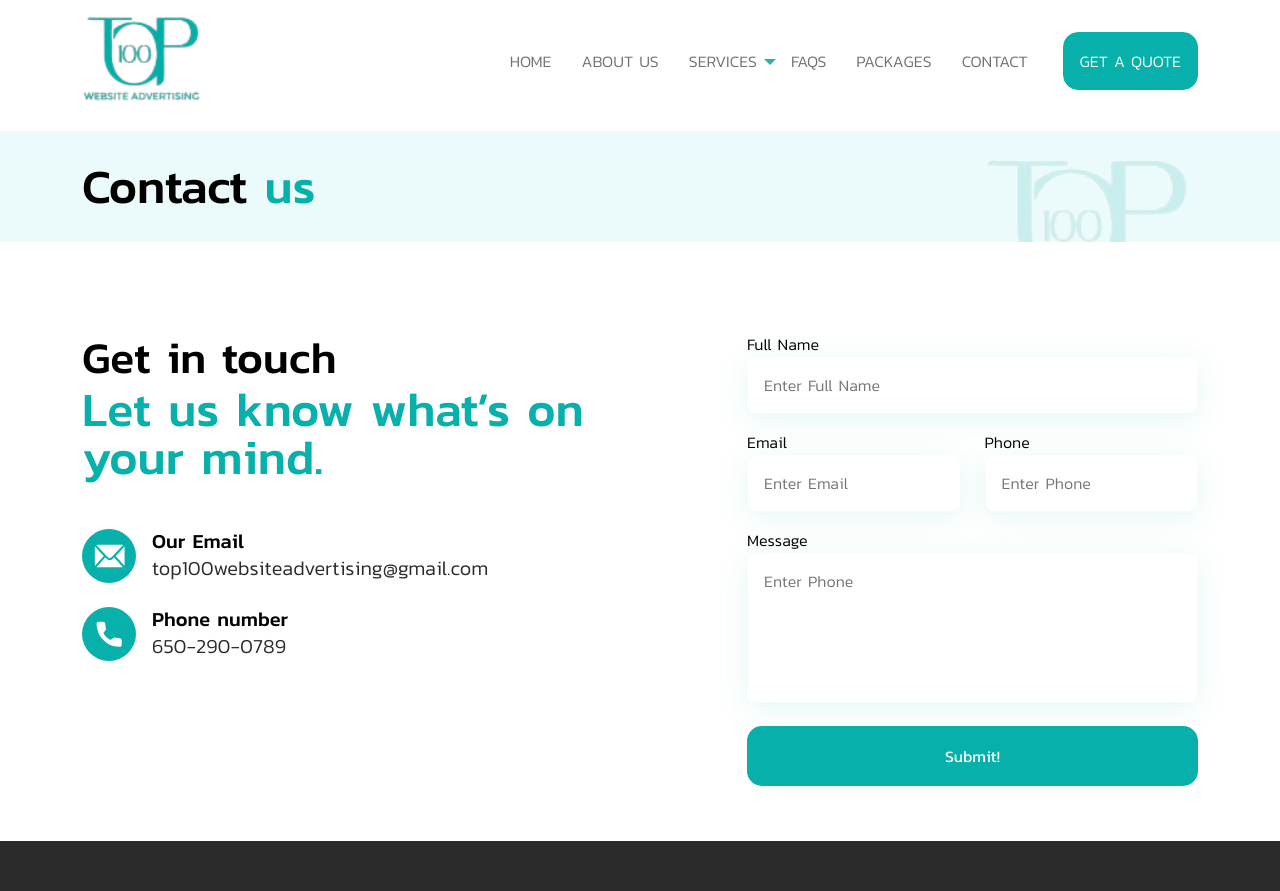
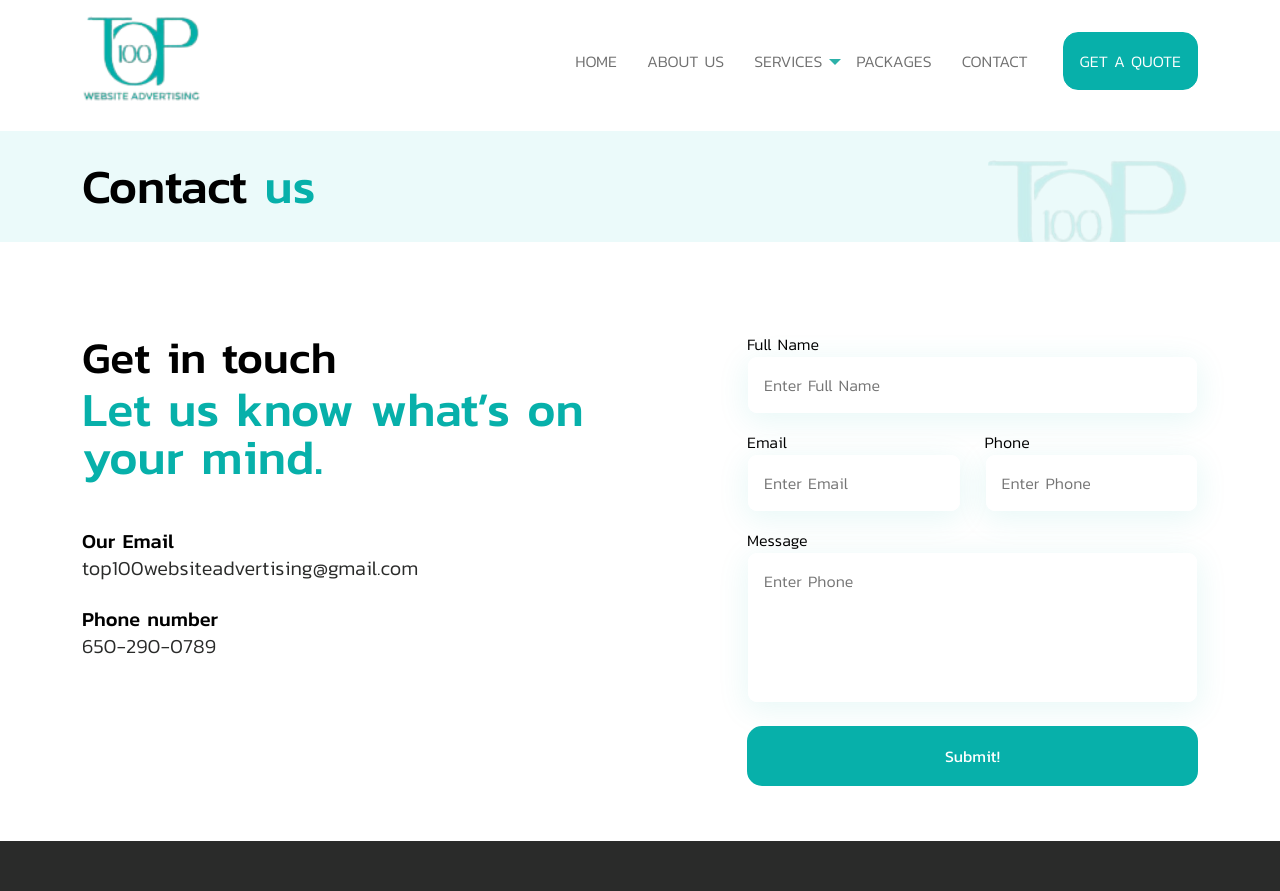
Before and after one commit to Ab-Qadir1998/top-100-web-UI, a React (Vite) app: page /contactus in a window 1280 px wide. Shown: the top 891 px of the page. Built offline with nearby package versions, Linux system fonts and the light colour scheme.

Commit message:
feedback points done

```diff
--- a/src/components/Layout/Footer.jsx
+++ b/src/components/Layout/Footer.jsx
@@ -62,7 +62,9 @@ const Footer = () => {
                 </div>
               </form> */}
 									<ul className="contact-info  footer-wrapper">
-									<li className="mb-2"><h4>Let's Connet</h4></li>
+										<li className="mb-2">
+											<h4>Let's Connect</h4>
+										</li>
 										{contactInfo?.map((info, i) => (
 											<li key={i}>
 												<a href={info?.link} className="para text-white ">
--- a/src/components/Layout/Header.jsx
+++ b/src/components/Layout/Header.jsx
@@ -7,7 +7,7 @@ const Header = () => {
 	const [menu, setMenu] = useState();
 	const toggleMenu = () => {
 		setMenu(!menu);
-  }
+	};
 	return (
 		<header className="without-login wow animate__animated animate__fadeInUp">
 			<div className="sec-header">
@@ -47,7 +47,7 @@ const Header = () => {
 										<li className="nav-item" key={i}>
 											<Link
 												className={`nav-link ${
-                          item?.className && item?.className
+													item?.className || item?.className
 												}`}
 												aria-current="page"
 												to={item?.link}
@@ -64,19 +64,22 @@ const Header = () => {
 													className={`nav-link dropdown-toggle ${
 														item?.className && item?.className
 													}`}
-
-
 												>
 													{item?.label}
 												</Link>
 												<button
-                         className="drop-icon dropdown-toggle " onClick={toggleMenu}></button>
+													className="drop-icon dropdown-toggle "
+													onClick={toggleMenu}
+												></button>
 											</span>
 											{item?.subItems && (
-                        <ul className={`dropdown-menu ${(menu) ? 'active' : ''}`}>
+												<ul className={`dropdown-menu ${menu ? "active" : ""}`}>
 													{item?.subItems?.map((subItem, i) => (
 														<li key={i}>
-                              <Link className="dropdown-item" to={subItem?.link}>
+															<Link
+																className="dropdown-item"
+																to={subItem?.link}
+															>
 																{subItem?.label}
 																<i className="fas fa-chevron-right"></i>
 															</Link>
@@ -85,7 +88,7 @@ const Header = () => {
 												</ul>
 											)}
 										</li>
-                  )
+									),
 								)}
 							</ul>
 						</div>
--- a/src/constants/data.js
+++ b/src/constants/data.js
@@ -1,4 +1,8 @@
-import { servicesImgOne, servicesImgThree, servicesImgTwo } from "./mediaConstants";
+import {
+	servicesImgOne,
+	servicesImgThree,
+	servicesImgTwo,
+} from "./mediaConstants";
 
 export const navItems = [
 	{
@@ -31,10 +35,10 @@ export const navItems = [
 			},
 		],
 	},
-  {
-    label: "FAQs",
-    link: "/faqs",
-  },
+	// {
+	//   label: "FAQs",
+	//   link: "/faqs",
+	// },
 	{
 		label: "Packages",
 		link: "/packages",
@@ -50,93 +54,98 @@ export const navItems = [
 	},
 ];
 
-
 export const footerLinks = [
 	{
-    label: 'Home',
-    link: '/'
+		label: "Home",
+		link: "/",
 	},
 	{
-    label: 'About Us',
-    link: '/about-us'
+		label: "About Us",
+		link: "/about-us",
+	},
+	// {
+	// 	label: "Faqs",
+	// 	link: "/faqs",
+	// },
+	{
+		label: "Packages",
+		link: "/packages",
 	},
 	{
-    label: 'Faqs',
-    link: '/faqs'
+		label: "Contact",
+		link: "/contactus",
 	},
 	{
-    label: 'Packages',
-    link: '/packages'
+		label: "Terms & Conditions",
+		link: "/terms-conditions",
 	},
 	{
-    label: 'Contact',
-    link: '/contactus'
+		label: "Privacy Policy",
+		link: "/privacy-policy",
+	},
+];
+
+export const contactInfo = [
+	{
+		label: "top100websiteadvertising@gmail.com",
+		link: "mailto: top100websiteadvertising@gmail.com",
 	},
 	{
-    label: 'Terms & Conditions',
-    link: '/terms-conditions'
+		label: "650-290-0789",
+		link: "tel: 650-290-0789",
 	},
-  {
-    label: 'Privacy Policy',
-    link: '/privacy-policy'
-  },
-]
-
-export const contactInfo = [
-
-  {
-    label: 'top100websiteadvertising@gmail.com',
-    link: 'mailto: top100websiteadvertising@gmail.com'
-  },
-  {
-    label: '650-290-0789',
-    link: 'tel: 650-290-0789'
-  },
-]
+];
 
 export const servicesCardData = [
 	{
 		img: servicesImgOne,
-    name: 'Website Advertising',
+		name: "Website Advertising",
 		para: "Our Mission is to be your unwavering partner on the journey to online success.",
 		id: "1",
-    slug: "advertising-website"
+		slug: "advertising-website",
 	},
 	{
 		img: servicesImgTwo,
-    name: 'Website Marketing',
+		name: "Website Marketing",
 		para: "Our Mission is to be your unwavering partner on the journey to online success.",
 		id: "2",
-    slug: "website-marketing"
+		slug: "website-marketing",
 	},
 	{
 		img: servicesImgThree,
-    name: 'Internet Advertising',
+		name: "Internet Advertising",
 		para: "Our Mission is to be your unwavering partner on the journey to online success.",
 		id: "3",
-    slug: "advertising-internet"
+		slug: "advertising-internet",
 	},
-]
+];
 
 export const testimonialsData = [
 	{
-    title: 'Game-Changer for Our Business',
-    review: 'Choosing Top 100 Website Advertising for SEO services was a game-changer for our business. Within weeks, our website traffic soared, and we started seeing a noticeable increase in inquiries. Their expertise in SEO is unmatched, and the results speak for themselves. Highly recommended!',
-    testimoni: "Victor Nolvasky, Owner of Victor's Limousine Service, Dallas Texas."
+		title: "Game-Changer for Our Business",
+		review:
+			"Choosing Top 100 Website Advertising for SEO services was a game-changer for our business. Within weeks, our website traffic soared, and we started seeing a noticeable increase in inquiries. Their expertise in SEO is unmatched, and the results speak for themselves. Highly recommended!",
+		testimoni:
+			"Victor Nolvasky, Owner of Victor's Limousine Service, Dallas Texas.",
 	},
 	{
-    title: 'Delivered on Their Promise',
-    review: 'We were skeptical about the claims of achieving top search engine rankings in 45 days, but Top 100 Website Advertising delivered on their promise. Our website now ranks on the first page, and our online visibility has never been better. Thank you for your exceptional SEO services!',
-    testimoni: "Tony Kootz, Owner of My Coach Leather, Union City California."
+		title: "Delivered on Their Promise",
+		review:
+			"We were skeptical about the claims of achieving top search engine rankings in 45 days, but Top 100 Website Advertising delivered on their promise. Our website now ranks on the first page, and our online visibility has never been better. Thank you for your exceptional SEO services!",
+		testimoni: "Tony Kootz, Owner of My Coach Leather, Union City California.",
 	},
 	{
-    title: 'Instrumental in Our Online Success',
-    review: 'Top 100 Website Advertising has been instrumental in our online success. Their tailored SEO strategies have not only boosted our  s visibility but also increased our revenue significantly. Their dedication, professionalism, and results-driven approach are truly commendable.',
-    testimoni: "Tracy Rogers, Owner of Candied Smoked Salmon, Klamath Falls, Oregon."
+		title: "Instrumental in Our Online Success",
+		review:
+			"Top 100 Website Advertising has been instrumental in our online success. Their tailored SEO strategies have not only boosted our  s visibility but also increased our revenue significantly. Their dedication, professionalism, and results-driven approach are truly commendable.",
+		testimoni:
+			"Tracy Rogers, Owner of Candied Smoked Salmon, Klamath Falls, Oregon.",
 	},
 	{
-    title: 'Game-Changer for Our Business',
-    review: 'Choosing Top 100 Website Advertising for SEO services was a game-changer for our business. Within weeks, our website traffic soared, and we started seeing a noticeable increase in inquiries. Their expertise in SEO is unmatched, and the results speak for themselves. Highly recommended!',
-    testimoni: "Frank Munoz, Member of Prezcotts Pop Rock Band, Modesto, California."
+		title: "Game-Changer for Our Business",
+		review:
+			"Choosing Top 100 Website Advertising for SEO services was a game-changer for our business. Within weeks, our website traffic soared, and we started seeing a noticeable increase in inquiries. Their expertise in SEO is unmatched, and the results speak for themselves. Highly recommended!",
+		testimoni:
+			"Frank Munoz, Member of Prezcotts Pop Rock Band, Modesto, California.",
 	},
-]
+];
--- a/src/sections/contactus/GetInTouchSec.jsx
+++ b/src/sections/contactus/GetInTouchSec.jsx
@@ -12,36 +12,57 @@ const GetInTouchSec = () => {
 							<div className="col-md-7 pe-lg-5 wow animate__animated animate__fadeInLeft animate__delay-1s">
 								<div className="countact-text pe-xxl-5">
 									<h3 class="level-2 mb-0">Get in touch</h3>
-                                    <h2 class="level-1 line-height-1 text-primary">Let us know what’s on your mind.</h2>
+									<h2 class="level-1 line-height-1 text-primary">
+										Let us know what’s on your mind.
+									</h2>
 									<div className="contact-info-list">
 										<div className="row mt-4">
 											<div className="     col-lg-12 mt-4 wow animate__animated animate__fadeInLeft animate__delay-1s">
 												<div className="single-info d-flex gap-3 align-items-center">
-                                                    <div className="icon d-flex align-items-center justify-content-center">
+													{/* <div className="icon d-flex align-items-center justify-content-center">
                                                         <svg width="31" height="24" viewBox="0 0 31 24" fill="none" xmlns="http://www.w3.org/2000/svg">
                                                             <path d="M2.28271 1.02041C2.7568 0.937867 3.12863 0.817799 3.50046 0.816548C11.6308 0.805291 19.7611 0.805291 27.8914 0.816548C28.2668 0.816548 28.6409 0.934115 29.0151 0.997901C29.0592 1.08295 29.1034 1.16675 29.1464 1.2518C28.9628 1.37187 28.749 1.45816 28.6014 1.61701C25.0121 5.44419 21.4297 9.27889 17.845 13.1111C16.3984 14.657 15.0028 14.6595 13.5608 13.1186C9.96336 9.27138 6.36589 5.42293 2.76958 1.57323C2.63479 1.4294 2.50698 1.27681 2.28271 1.02041Z" fill="white" />
                                                             <path d="M2.43628 23.1342C5.39931 19.8686 8.32981 16.6368 11.3416 13.3174C11.7483 13.7839 12.0888 14.2029 12.456 14.5919C14.4104 16.6668 16.9958 16.6643 18.9514 14.5844C19.3081 14.2041 19.6381 13.7952 20.0204 13.3537C23.0172 16.663 25.9546 19.9062 28.8933 23.1505C28.6376 23.193 28.2635 23.3093 27.8893 23.3106C19.7601 23.3206 11.6321 23.3206 3.50297 23.3106C3.12998 23.3093 2.75698 23.1893 2.43628 23.1342Z" fill="white" />
                                                             <path d="M1.01725 2.40747C4.04187 5.70811 6.98631 8.91994 9.85871 12.0542C6.99561 15.1798 4.04419 18.4029 1.01377 21.711C0.945211 21.237 0.837147 20.8343 0.835985 20.4315C0.824366 14.8508 0.824366 9.27014 0.835985 3.68945C0.837147 3.28672 0.947535 2.88524 1.01725 2.40747Z" fill="white" />
                                                             <path d="M30.3852 21.7148C27.3629 18.4154 24.4196 15.2035 21.5414 12.0617C24.3987 8.94246 27.3512 5.71811 30.384 2.40747C30.4537 2.88524 30.5629 3.28797 30.5641 3.6907C30.5757 9.2714 30.5757 14.8521 30.5641 20.4328C30.5629 20.8368 30.4537 21.2395 30.3852 21.7148Z" fill="white" />
                                                         </svg>
-                                                    </div>
+                                                    </div> */}
 													<div className="text-here">
 														<h6 className="level-5 mb-0">Our Email</h6>
-                                                        <a href="mailto: top100websiteadvertising@gmail.com" className="level-5 text-dark font-small" style={{wordWrap: "wrap"}}>top100websiteadvertising@gmail.com</a>
+														<a
+															href="mailto: top100websiteadvertising@gmail.com"
+															className="level-5 text-dark font-small"
+															style={{ wordWrap: "wrap" }}
+														>
+															top100websiteadvertising@gmail.com
+														</a>
 													</div>
 												</div>
 											</div>
 											<div className="     col-lg-12 mt-4 wow animate__animated animate__fadeInRight animate__delay-1s">
 												<div className="single-info d-flex gap-3 align-items-center">
-                                                    <div className="icon d-flex align-items-center justify-content-center">
-                                                        <svg width="26" height="26" viewBox="0 0 31 31" fill="none" xmlns="http://www.w3.org/2000/svg">
-                                                            <path d="M5.8816 0.847806C6.77784 0.847806 7.67524 0.837278 8.57148 0.850145C9.95561 0.870031 10.97 1.85964 11.0086 3.23409C11.0566 4.9735 11.2777 6.68367 11.8078 8.34705C12.1319 9.36824 11.9645 10.2701 11.2473 11.1158C10.4681 12.0353 9.76841 13.0249 9.06757 14.0074C8.95759 14.1619 8.93067 14.4894 9.01843 14.6567C10.8109 18.091 13.4423 20.6972 16.8693 22.494C17.0331 22.5793 17.3595 22.5384 17.5163 22.4249C18.5424 21.6845 19.5556 20.923 20.5478 20.1381C21.2627 19.5731 22.0396 19.4035 22.8995 19.6573C24.6639 20.1767 26.4552 20.4843 28.3004 20.5089C29.6389 20.5264 30.6474 21.5734 30.6603 22.9127C30.6778 24.7059 30.6732 26.4992 30.6626 28.2924C30.6544 29.7639 29.626 30.7992 28.1529 30.7839C21.8688 30.7196 16.2152 28.7919 11.2812 24.899C5.93893 20.6879 2.5681 15.2158 1.24832 8.54006C0.914865 6.85211 0.823603 5.10568 0.733512 3.38031C0.65512 1.87367 1.73154 0.860673 3.24906 0.848976C4.12657 0.843127 5.00409 0.847806 5.8816 0.847806Z" fill="white" />
+													{/* <div className="icon d-flex align-items-center justify-content-center">
+														<svg
+															width="26"
+															height="26"
+															viewBox="0 0 31 31"
+															fill="none"
+															xmlns="http://www.w3.org/2000/svg"
+														>
+															<path
+																d="M5.8816 0.847806C6.77784 0.847806 7.67524 0.837278 8.57148 0.850145C9.95561 0.870031 10.97 1.85964 11.0086 3.23409C11.0566 4.9735 11.2777 6.68367 11.8078 8.34705C12.1319 9.36824 11.9645 10.2701 11.2473 11.1158C10.4681 12.0353 9.76841 13.0249 9.06757 14.0074C8.95759 14.1619 8.93067 14.4894 9.01843 14.6567C10.8109 18.091 13.4423 20.6972 16.8693 22.494C17.0331 22.5793 17.3595 22.5384 17.5163 22.4249C18.5424 21.6845 19.5556 20.923 20.5478 20.1381C21.2627 19.5731 22.0396 19.4035 22.8995 19.6573C24.6639 20.1767 26.4552 20.4843 28.3004 20.5089C29.6389 20.5264 30.6474 21.5734 30.6603 22.9127C30.6778 24.7059 30.6732 26.4992 30.6626 28.2924C30.6544 29.7639 29.626 30.7992 28.1529 30.7839C21.8688 30.7196 16.2152 28.7919 11.2812 24.899C5.93893 20.6879 2.5681 15.2158 1.24832 8.54006C0.914865 6.85211 0.823603 5.10568 0.733512 3.38031C0.65512 1.87367 1.73154 0.860673 3.24906 0.848976C4.12657 0.843127 5.00409 0.847806 5.8816 0.847806Z"
+																fill="white"
+															/>
 														</svg>
-
-                                                    </div>
+													</div> */}
 													<div className="text-here">
 														<h6 className="level-5 mb-0">Phone number</h6>
-                                                        <a href="tel: 650-290-0789" className="level-5 text-dark font-small">650-290-0789</a>
+														<a
+															href="tel: 650-290-0789"
+															className="level-5 text-dark font-small"
+														>
+															650-290-0789
+														</a>
 													</div>
 												</div>
 											</div>
@@ -108,6 +129,6 @@ const GetInTouchSec = () => {
 				</div>
 			</section>
 		</>
-    )
-}
+	);
+};
 export default GetInTouchSec;
```
Also changed, not shown: src/pages/Checkout/Checkout.jsx (+20 -9 lines), 1 other file (tests, documents, lock files or other folders). Lines whose indentation alone changed are shown as unchanged.
